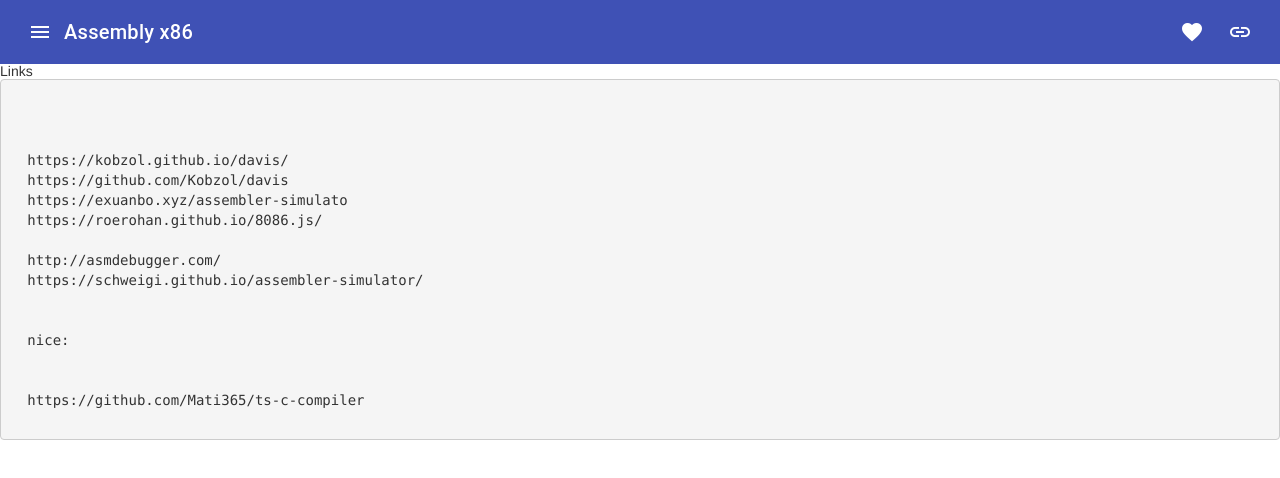
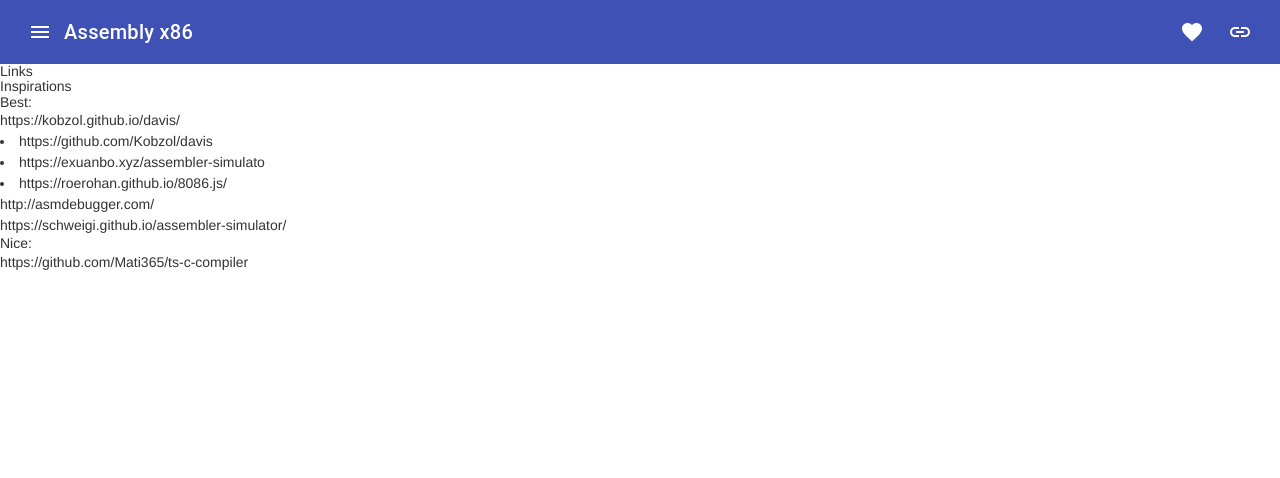
Before and after one commit to ChenPeleg/Assembly-x86, an Angular app: page /#/links in a window 1280 px wide. Shown: the top 478 px of the page. Built offline with nearby package versions, Linux system fonts and the light colour scheme; what brace would draw is missing.

Commit message:
debuging chat gpt code

```diff
--- a/src/app/components/pages/links/links.component.html
+++ b/src/app/components/pages/links/links.component.html
@@ -1,24 +1,8 @@
 <div>
   <h2> Links</h2>
   <div>
-    <pre>
+    <div [innerHTML]="content"></div>
 
-
-
-  https://kobzol.github.io/davis/
-  https://github.com/Kobzol/davis
-  https://exuanbo.xyz/assembler-simulato
-  https://roerohan.github.io/8086.js/
-
-  http://asmdebugger.com/
-  https://schweigi.github.io/assembler-simulator/
-
-
-  nice:
-
-
-  https://github.com/Mati365/ts-c-compiler
-   </pre>
   </div>
 
 </div>
--- a/src/app/components/pages/links/links.component.ts
+++ b/src/app/components/pages/links/links.component.ts
@@ -1,5 +1,7 @@
 import { AfterViewInit, Component } from "@angular/core";
 import { MDFiles, PagesService } from "../../../services/pages.service";
+import { markdownToHTML } from "../../../util/markdownToHtml";
+import { DomSanitizer, SafeHtml } from "@angular/platform-browser";
 
 @Component({
   selector: "app-links",
@@ -7,13 +9,25 @@
   styleUrls: ["./links.component.scss"],
 })
 export class LinksComponent implements AfterViewInit {
-  constructor(private pagesService: PagesService) {
-    this.getContent().then((r) => r);
+  content: SafeHtml | null = null;
+
+  constructor(
+    private pagesService: PagesService,
+    private sanitizer: DomSanitizer
+  ) {
+    this.getContent().then((safeHtml) => (this.content = safeHtml));
   }
 
-  async getContent() {
+  async getContent(): Promise<SafeHtml> {
     const content = await this.pagesService.getMarkdownText(MDFiles.Links);
-    console.log(content);
+    const html = markdownToHTML(content);
+    const sanitizedHtml: SafeHtml =
+      this.sanitizer.bypassSecurityTrustHtml(html);
+    if (sanitizedHtml.toString() === "") {
+      throw `no data was received from file ${MDFiles.Links}`;
+    }
+    console.log(html);
+    return sanitizedHtml;
   }
 
   ngAfterViewInit() {}
--- a/src/app/services/pages.service.ts
+++ b/src/app/services/pages.service.ts
@@ -1,6 +1,7 @@
 import { Injectable } from "@angular/core";
 import { HttpClient } from "@angular/common/http";
 import { firstValueFrom, tap } from "rxjs";
+import { DomSanitizer } from "@angular/platform-browser";
 
 export enum MDFiles {
   Links = "links",
```
Also changed, not shown: src/app/util/markdownToHtml.ts (+19 -13 lines).
